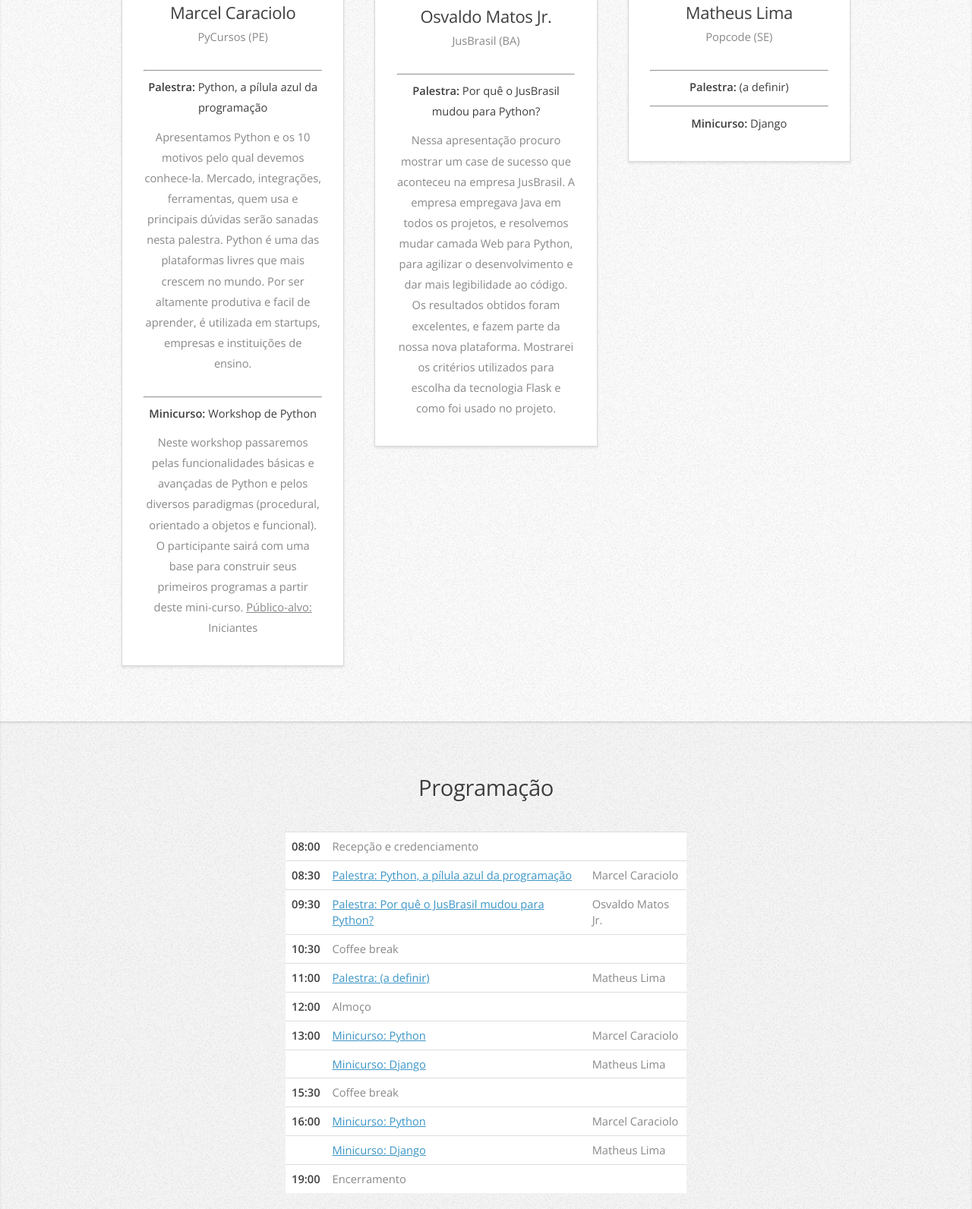
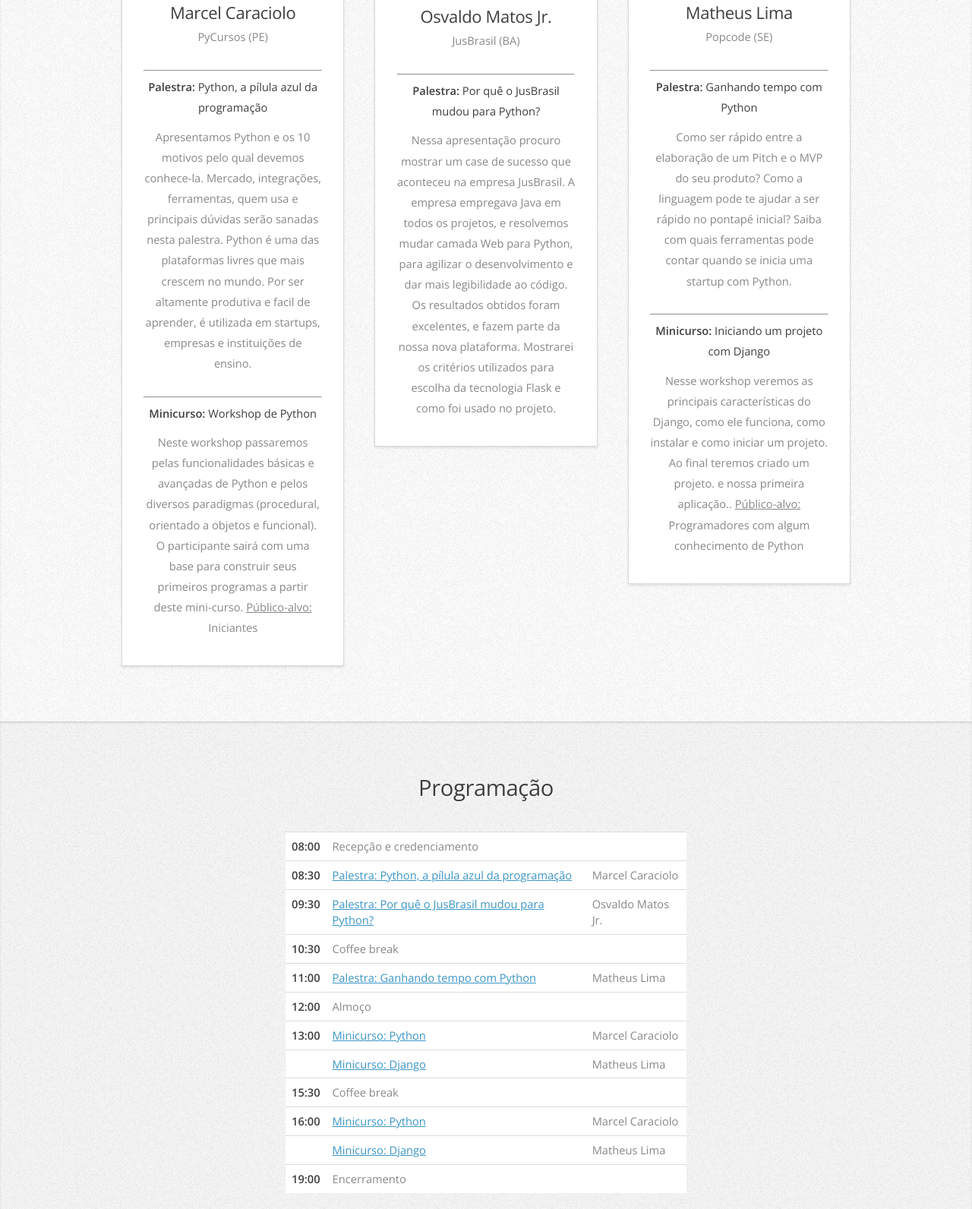
Before and after one commit to potilivre/djangoday, a plain HTML site: page index.html in a window 1280 px wide. Shown: the part 1134-2726 px from the top of the page at 76% size. Drawn offline with nearby package versions, Linux system fonts and the light colour scheme; a script that the page names is missing.

Commit message:
Adds Novatec to sponsor section of Python Day hostsite

```diff
--- a/index.html
+++ b/index.html
@@ -107,9 +107,14 @@
 									<h3>Matheus Lima</h3>
 									<p>Popcode (SE)</p>
 									<hr>
-									<h4><strong>Palestra:</strong> (a definir)</h4>
+										 <h4><strong>Palestra:</strong> Ganhando tempo com Python</h4>
+
+										<p>Como ser rápido entre a elaboração de um Pitch e o MVP do seu produto? Como a linguagem pode te ajudar a ser rápido no pontapé inicial? Saiba com quais ferramentas pode contar quando se inicia uma startup com Python.</p>
+
 									<hr>
-										<h4><strong>Minicurso:</strong> Django</h4>
+										<h4><strong>Minicurso:</strong> Iniciando um projeto com Django</h4>
+
+										<p>Nesse workshop veremos as principais características do Django, como ele funciona, como instalar e como iniciar um projeto. Ao final teremos criado um projeto. e nossa primeira aplicação.. <u>Público-alvo:</u> Programadores com algum conhecimento de Python</p>
 
 
 								</section>
@@ -144,7 +149,7 @@
 											<td><strong>10:30</strong></td><td>Coffee break</td><td></td>
 										</tr>
 										<tr>
-											<td><strong>11:00</strong></td><td><a href="#palestrantes">Palestra: (a definir) </td><td>Matheus Lima</a></td>
+											<td><strong>11:00</strong></td><td><a href="#palestrantes">Palestra: Ganhando tempo com Python </td><td>Matheus Lima</a></td>
 										</tr>
 										<tr>
 											<td><strong>12:00</strong></td><td>Almoço</td><td></td>
@@ -249,13 +254,16 @@
 
 					</div>
 					<div class="row">
-						<div class="4u">
+						<div class="2u">
 							&nbsp;
 						</div>
 						<div class="4u">
 							<a href="http://eventick.com.br"><img src="images/eventick.png"></a>
 						</div>
 						<div class="4u">
+							<a href="http://novatec.com.br"><img src="images/novatec.png"></a>
+						</div>
+						<div class="2u">
 							&nbsp;
 						</div>
 
```
